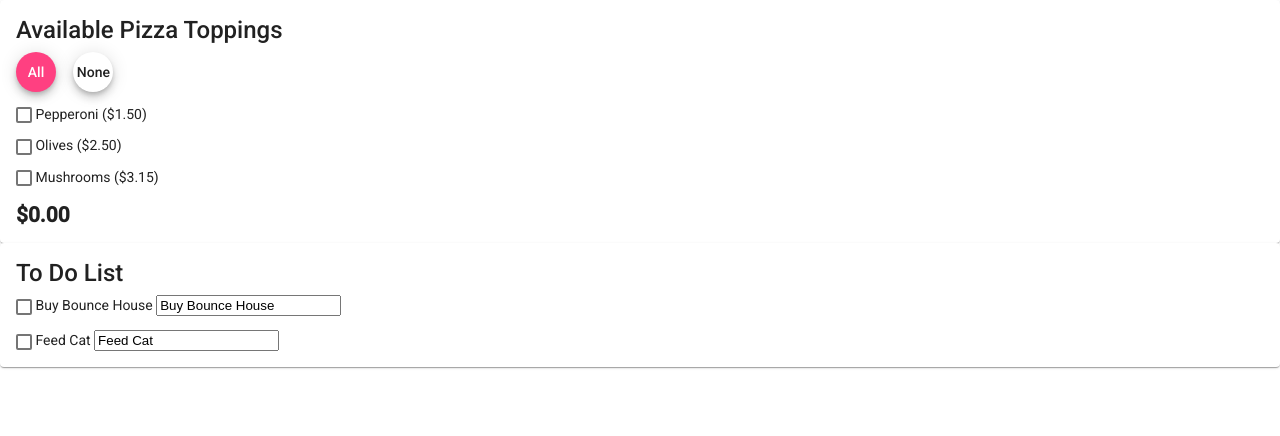
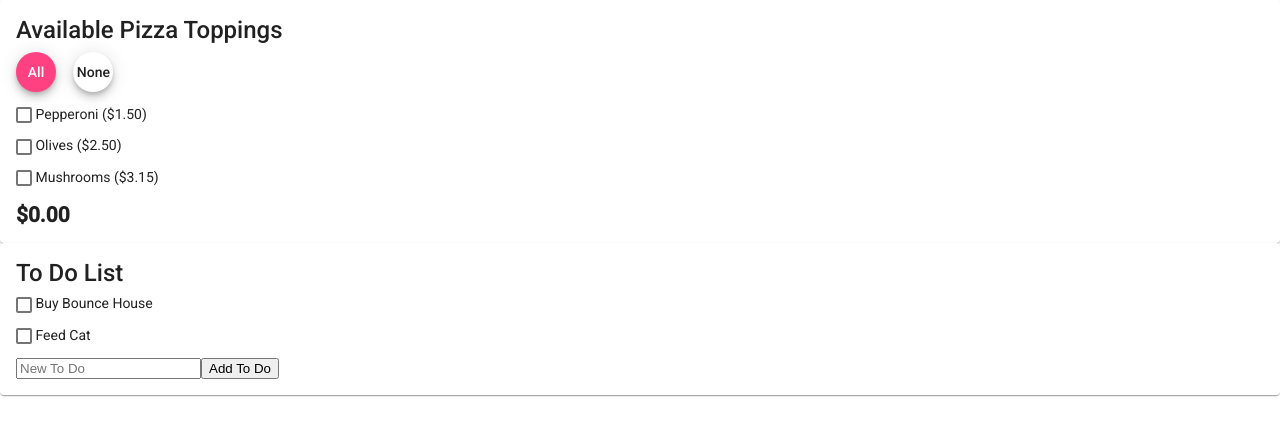
Before and after one commit to 2021-spring-jsf-tuth/components, an Angular app: page / in a window 1280 px wide. Shown: the top 436 px of the page. Built offline with nearby package versions, Linux system fonts and the light colour scheme.

Commit message:
Todo List App component

```diff
--- a/src/app/lec-todo-list/lec-todo-list.component.html
+++ b/src/app/lec-todo-list/lec-todo-list.component.html
@@ -11,11 +11,11 @@
                 [(ngModel)]="td.checked"
             >
             </mat-checkbox>
-            {{ td.name }}
+            {{td.name}}
+
         </label>
-
-    <input id="todo" [(ngModel)]="td.name" placeholder="name">
     </p>
-
-    </mat-card-content>
+    <input type="text" class="form-control" placeholder="New To Do" [(ngModel)]="todo" />
+                <button  type="button" (click)="onClick()">Add To Do</button>
+</mat-card-content>
 </mat-card>
--- a/src/app/lec-todo-list/lec-todo-list.component.ts
+++ b/src/app/lec-todo-list/lec-todo-list.component.ts
@@ -11,9 +11,15 @@ export class LecTodoListComponent implements OnInit {
   constructor(private todoSvc: LecTodoListService) { }
 
   todoList : LecTodoListDisplay[] = [];
+  todo: string;
 
   ngOnInit(): void {
     this.todoList = this.todoSvc.loadTodos();
   }
 
+  onClick(){
+  	this.todoList.push({name: this.todo as string, checked: false});
+  	this.todo = '';
+  }
+
 }
```
Also changed, not shown: 1 other file (tests, documents, lock files or other folders).
